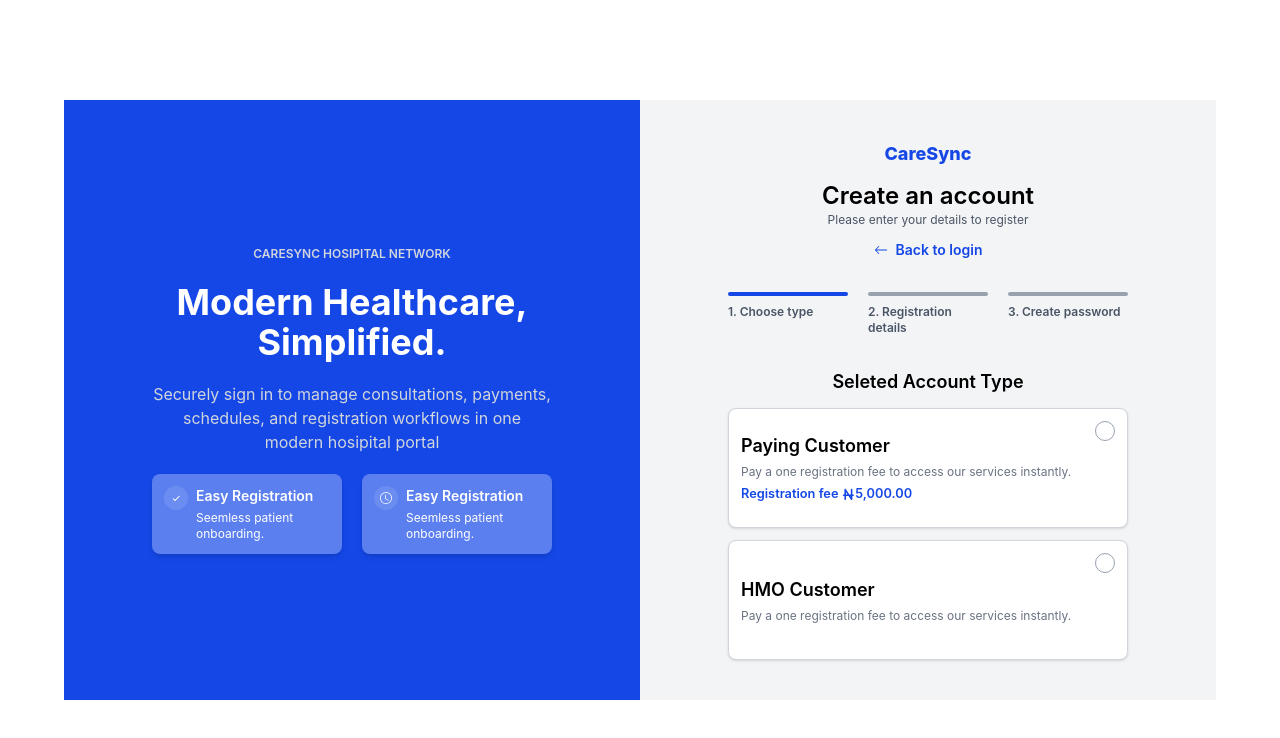
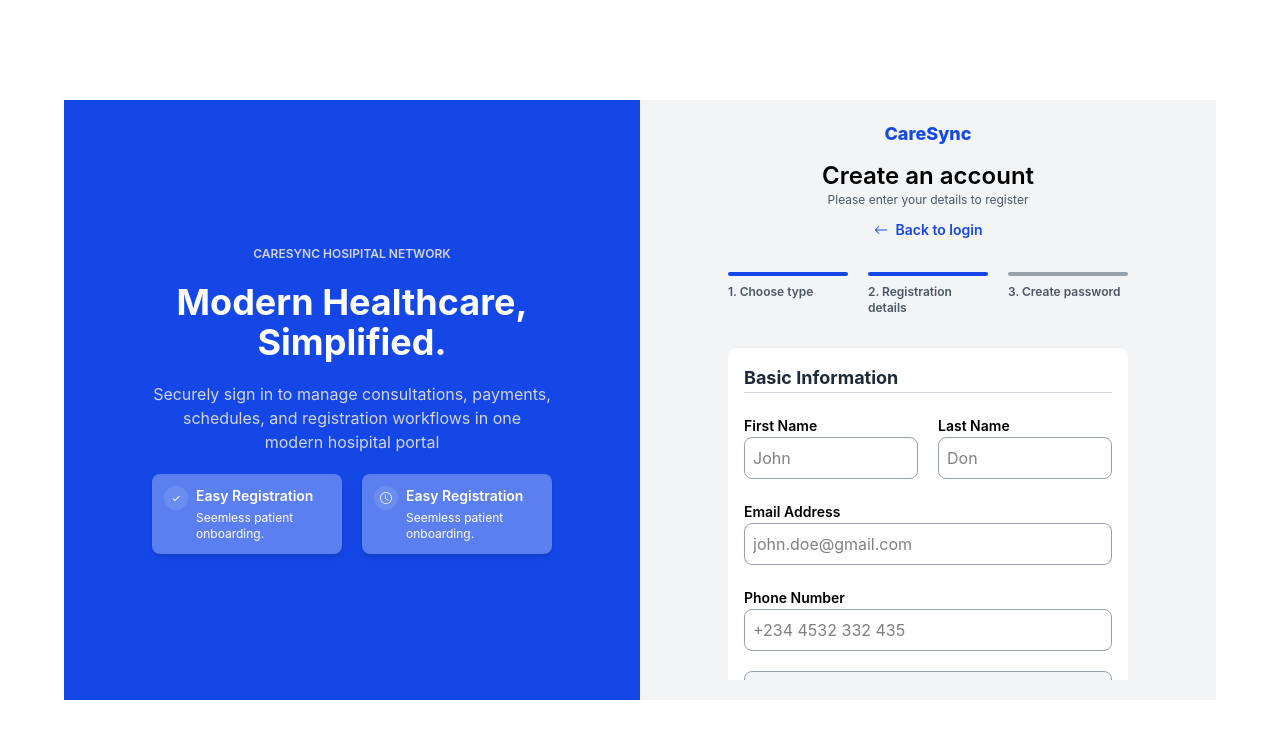
Before and after one commit to Oluwafemimicheal/caresync, a React (Vite) app: page /registration in a window 1280 px wide. Both pictures are taken after a click on the button 1105 px from the left and 431 px from the top of the page. Shown: the top 738 px of the page. Built offline with nearby package versions, Linux system fonts and the light colour scheme.

Commit message:
Working on paying and HMO registration

```diff
--- a/index.html
+++ b/index.html
@@ -2,7 +2,7 @@
 <html lang="en">
   <head>
     <meta charset="UTF-8" />
-    <link rel="icon" type="image/svg+xml" href="/favicon.svg" />
+    <link rel="icon" type="image/svg+xml" href="" />
     <meta name="viewport" content="width=device-width, initial-scale=1.0" />
     <title>caresync</title>
   </head>
--- a/src/components/auth/Registration.tsx
+++ b/src/components/auth/Registration.tsx
@@ -1,14 +1,16 @@
 //@ts-nocheck
 
 import { useState } from "react";
+import { BiErrorAlt } from "react-icons/bi";
 import { BsArrowLeft } from "react-icons/bs";
 import { FaNairaSign } from "react-icons/fa6";
 import { Link } from "react-router-dom";
 
 const Registration = () => {
   const [selected, setSelected] = useState("choose");
+  const [accountType, setAccountType] = useState("");
   return (
-    <div className="space-y-8 w-100">
+    <div className="space-y-8 w-100 h-full overflow-y-auto scrollbar-none">
       <div className="flex justify-center items-center space-y-3 flex-col text-center">
         <h1 className="text-lg font-extrabold text-blue-700">CareSync</h1>
         <div className="space-y-3">
@@ -30,9 +32,14 @@ const Registration = () => {
 
       <div>
         <div className="grid grid-cols-3 gap-5">
-          <div className="space-y-2">
+          <div
+            onClick={() => {
+              (setSelected("choose"), setAccountType(""));
+            }}
+            className="space-y-2"
+          >
             <div
-              className={`${selected === "choose" ? "bg-blue-700" : "bg-gray-400"} w-full h-1 rounded-2xl`}
+              className={`${selected === "choose" || selected === "registration" ? "bg-blue-700" : "bg-gray-400"} w-full h-1 rounded-2xl`}
             ></div>
             <p className="text-gray-600 text-xs font-semibold">
               1. Choose type
@@ -40,7 +47,7 @@ const Registration = () => {
           </div>
           <div className="space-y-2">
             <div
-              className={`${selected === "registration" ? "bg-blue-700" : "bg-gray-400"} w-full h-1 rounded-2xl`}
+              className={`${selected === "registration" || selected === "password" ? "bg-blue-700" : "bg-gray-400"} w-full h-1 rounded-2xl`}
             ></div>
             <p className="text-gray-600 text-xs font-semibold">
               2. Registration details
@@ -58,12 +65,17 @@ const Registration = () => {
       </div>
 
       <div className="space-y-3">
-        <h2 className="text-lg font-semibold text-center">
-          Seleted Account Type
-        </h2>
         {selected === "choose" && (
           <div className="space-y-3 ">
-            <div className="w-full flex justify-between items-start bg-white shadow rounded-lg h-30 border border-gray-300 p-3 overflow-hidden space-y-2">
+            <h2 className="text-lg font-semibold text-center">
+              Seleted Account Type
+            </h2>
+            <div
+              onClick={() => {
+                (setAccountType("paying"), setSelected("registration"));
+              }}
+              className="w-full flex justify-between items-start bg-white shadow rounded-lg h-30 border border-gray-300 p-3 overflow-hidden space-y-2"
+            >
               <div className="flex flex-col justify-center h-full gap-1">
                 <h3 className="font-semibold text-lg">Paying Customer</h3>
                 <p className="text-xs text-gray-500">
@@ -77,19 +89,210 @@ const Registration = () => {
                   </span>
                 </small>
               </div>
-              <button className="w-5 h-5 rounded-full border border-gray-400"></button>
+              <button
+                className={`${accountType === "paying" ? "bg-blue-700 border-blue-700" : "bg-transparent border-gray-400"} w-5 h-5 rounded-full border`}
+              ></button>
             </div>
-            <div className="w-full flex justify-between items-start bg-white shadow rounded-lg h-30 border border-gray-300 p-3 overflow-hidden space-y-2">
+
+            <div
+              onClick={() => {
+                (setAccountType("hmo"), setSelected("registration"));
+              }}
+              className="w-full flex justify-between items-start bg-white shadow rounded-lg h-30 border border-gray-300 p-3 overflow-hidden space-y-2"
+            >
               <div className="flex flex-col justify-center h-full gap-1">
                 <h3 className="font-semibold text-lg">HMO Customer</h3>
                 <p className="text-xs text-gray-500">
                   Pay a one registration fee to access our services instantly.
                 </p>
+              </div>
 
+              <button
+                className={`${accountType === "hmo" ? "bg-blue-700 border-blue-700" : "bg-transparent border-gray-400"} w-5 h-5 rounded-full border p-2 outline-2 outline-blue-700`}
+              ></button>
+            </div>
+          </div>
+        )}
+
+        {accountType === "paying" && (
+          <div className="space-y-5 bg-white p-4 rounded-lg shadow">
+            <h2 className="font-bold text-lg border-b border-gray-300 text-gray-800">
+              Basic Information
+            </h2>
+            <form className="space-y-5">
+              <div className="space-x-5 flex">
+                <div>
+                  <label htmlFor="email" className="font-semibold text-sm">
+                    First Name
+                  </label>
+                  <div className="p-2 border border-gray-400 rounded-lg  hover:shadow-md">
+                    <input
+                      type="text"
+                      placeholder="John"
+                      id="email"
+                      className="w-full"
+                    />
+                  </div>
+                </div>
+                <div>
+                  <label htmlFor="email" className="font-semibold text-sm">
+                    Last Name
+                  </label>
+                  <div className="p-2 border border-gray-400 rounded-lg  hover:shadow-md">
+                    <input
+                      type="text"
+                      placeholder="Don"
+                      id="email"
+                      className="w-full"
+                    />
+                  </div>
+                </div>
               </div>
-              <button className="w-5 h-5 rounded-full border border-gray-400"></button>
-            </div>
 
+              <div>
+                <label htmlFor="email" className="font-semibold text-sm">
+                  Email Address
+                </label>
+                <div className="p-2 border border-gray-400 rounded-lg hover:shadow-md">
+                  <input
+                    type="email"
+                    placeholder="john.doe@gmail.com"
+                    id="email"
+                    className="w-full"
+                  />
+                </div>
+              </div>
+              <div>
+                <label htmlFor="phone" className="font-semibold text-sm">
+                  Phone Number
+                </label>
+                <div className="p-2 border border-gray-400 rounded-lg hover:shadow-md">
+                  <input
+                    type="text"
+                    pattern="[0-9]-g"
+                    max={11}
+                    min={9}
+                    placeholder="+234 4532 332 435"
+                    id="email"
+                    className="w-full"
+                  />
+                </div>
+              </div>
+
+              <div className="p-2 border border-gray-400 rounded-lg hover:shadow-md space-y-2 bg-gray-100">
+                <div>
+                  <h3 className="font-semibold text-lg">Registration Fee</h3>
+                  <h1 className="flex items-center text-blue-700 text-2xl font-bold">
+                    <FaNairaSign />
+                    5,000.00
+                  </h1>
+                </div>
+                <p className="text-sm text-gray-600">
+                  Secure processing is complete after your account password is
+                  created.
+                </p>
+              </div>
+
+              <button className="p-2 bg-blue-700 text-white w-full rounded-lg cursor-pointer font-semibold hover:bg-blue-600 hover:shadow-md">
+                Continue to Password Setup
+              </button>
+            </form>
+          </div>
+        )}
+
+        {accountType === "hmo" && (
+          <div className="space-y-5 bg-white p-4 rounded-lg shadow">
+            <h2 className="font-bold text-lg border-b border-gray-300 text-gray-800">
+              HMO Registration Details
+            </h2>
+            <form className="space-y-5">
+              <div className="space-x-5 flex">
+                <div>
+                  <label htmlFor="email" className="font-semibold text-sm">
+                    First Name
+                  </label>
+                  <div className="p-2 border border-gray-400 rounded-lg  hover:shadow-md">
+                    <input
+                      type="text"
+                      placeholder="John"
+                      id="email"
+                      className="w-full"
+                    />
+                  </div>
+                </div>
+                <div>
+                  <label htmlFor="email" className="font-semibold text-sm">
+                    Last Name
+                  </label>
+                  <div className="p-2 border border-gray-400 rounded-lg  hover:shadow-md">
+                    <input
+                      type="text"
+                      placeholder="Don"
+                      id="email"
+                      className="w-full"
+                    />
+                  </div>
+                </div>
+              </div>
+
+              <div>
+                <label htmlFor="email" className="font-semibold text-sm">
+                  Email Address
+                </label>
+                <div className="p-2 border border-gray-400 rounded-lg hover:shadow-md">
+                  <input
+                    type="email"
+                    placeholder="john.doe@gmail.com"
+                    id="email"
+                    className="w-full"
+                  />
+                </div>
+              </div>
+              <div>
+                <label htmlFor="phone" className="font-semibold text-sm">
+                  Phone Number
+                </label>
+                <div className="p-2 border border-gray-400 rounded-lg hover:shadow-md">
+                  <input
+                    type="text"
+                    pattern="[0-9]-g"
+                    max={11}
+                    min={9}
+                    placeholder="+234 4532 332 435"
+                    id="email"
+                    className="w-full"
+                  />
+                </div>
+              </div>
+
+              <div>
+                <label htmlFor="provider">HMO Provider</label>
+                <div className="p-2 border border-gray-400 rounded-lg hover:shadow-md">
+                  <select name="" id="" className="w-full">
+                    <option value="">Select your provider</option>
+                    <option value="">Total Health Trust</option>
+                    <option value="">AXA Mansard Health</option>
+                    <option value="">AIICO MultiShield Nigeria Limited</option>
+                    <option value="">Novo Health Africa</option>
+                    <option value="">Clearline HMO</option>
+                  </select>
+                </div>
+              </div>
+
+              <div className="flex items-start gap-4 text-blue-700 p-2 border border-gray-400 rounded-lg hover:shadow-md space-y-2 bg-gray-100">
+                <div>
+                  <BiErrorAlt />
+                </div>
+                <p className="text-sm text-gray-600">
+                  HMO registration require verification by our administration
+                  team. Activation may take up to 24 hours.
+                </p>
+              </div>
+
+              <button className="p-2 bg-blue-700 text-white w-full rounded-lg cursor-pointer font-semibold hover:bg-blue-600 hover:shadow-md">
+                Continue to Password Setup
+              </button>
+            </form>
           </div>
         )}
       </div>
```
